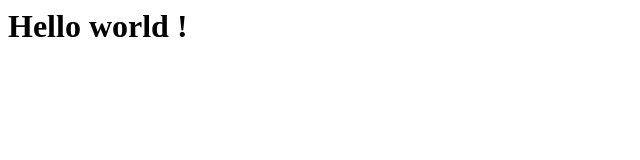
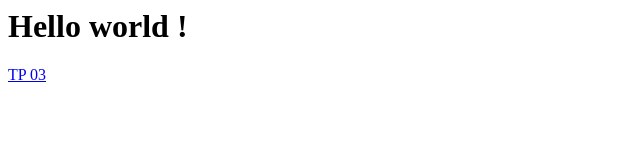
Before and after one commit to EmpereurAlfred/JS, a plain HTML site: page index.html in a window 1280 px wide. Shown: the full height of the page, 0-640 px from the left. Drawn offline with Linux system fonts and the light colour scheme.

Commit message:
maj fichiers

```diff
--- a/index.html
+++ b/index.html
@@ -1 +1,2 @@
 <h1>Hello world !</h1>
+<a href = "./tp3/index.html" target="_blank">TP 03</a>
```
Also changed, not shown: tp3/index.html (renamed from imc-maquette.html).
